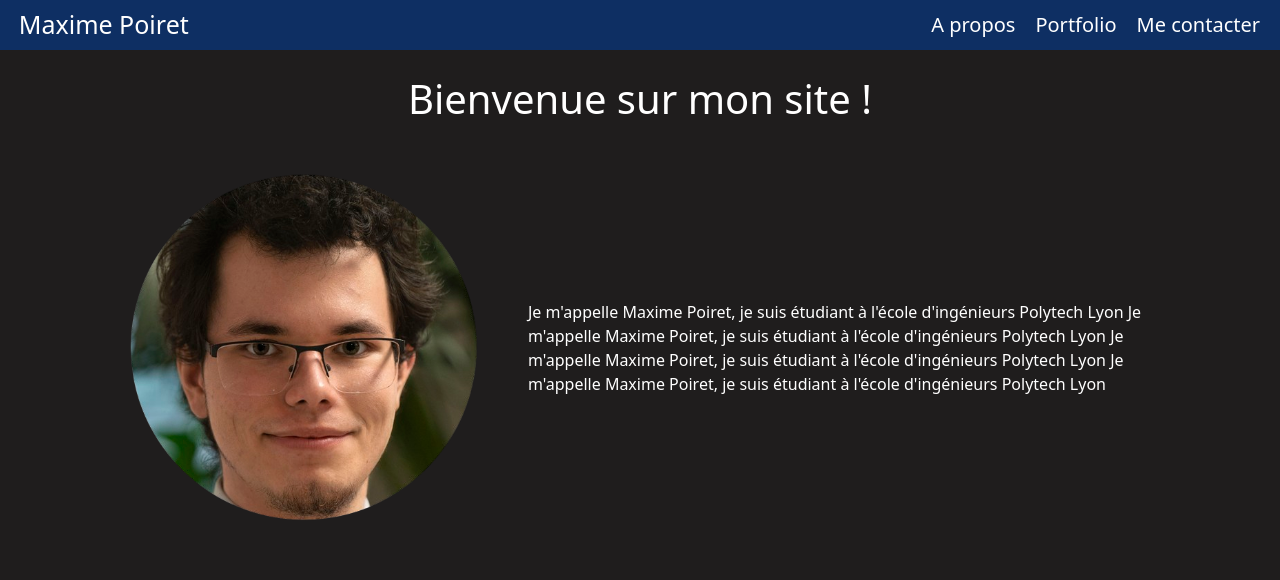
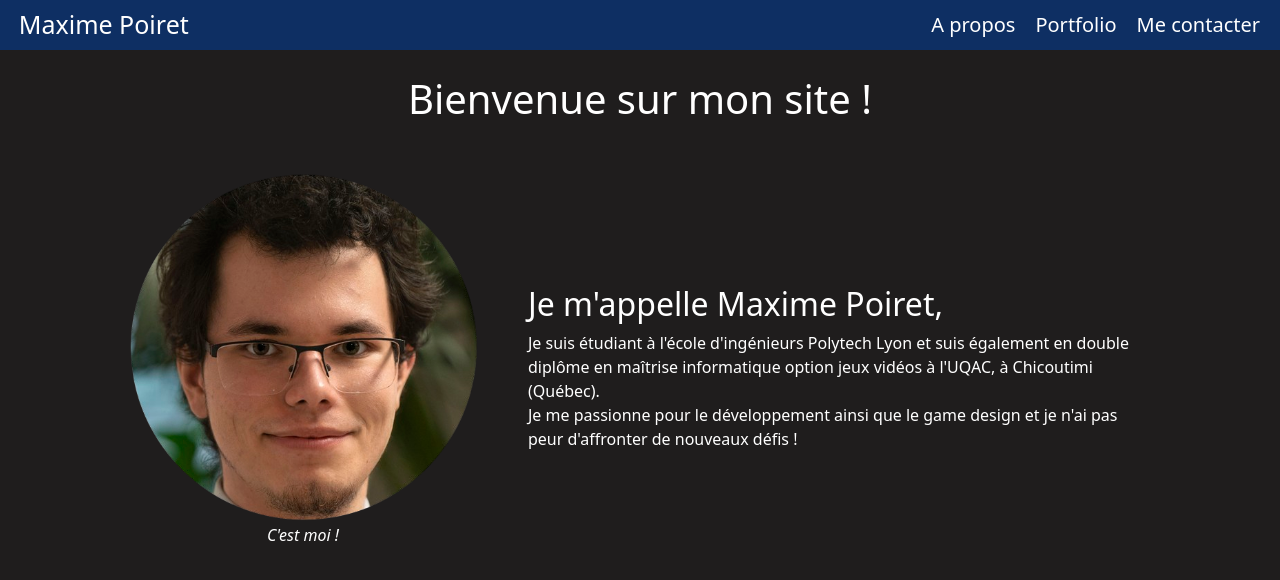
Before and after one commit to LeGrosShetan/portfolio, an Angular app: page / in a window 1280 px wide. Shown: the top 580 px of the page. Built offline with nearby package versions, Linux system fonts and the light colour scheme.

Commit message:
Accueil v1

```diff
--- a/src/app/accueil/accueil.component.css
+++ b/src/app/accueil/accueil.component.css
@@ -23,3 +23,8 @@
   margin-left: 50px;
   width: 60%;
 }
+
+.caption-text{
+  font-style: italic;
+  text-align: center;
+}
--- a/src/app/accueil/accueil.component.html
+++ b/src/app/accueil/accueil.component.html
@@ -2,10 +2,19 @@
   <h1 class="text-main-color welcome-text">Bienvenue sur mon site !</h1>
 
   <div class="presentation-div">
-    <img class="presentation-img" src="../assets/PhotoPrincipale.png">
+    <figure>
+      <img class="presentation-img" src="../assets/PhotoPrincipale.png">
+      <figcaption class="caption-text text-main-color">C'est moi !</figcaption>
+    </figure>
+
 
     <div class="presentation-text text-main-color">
-      Je m'appelle Maxime Poiret, je suis étudiant à l'école d'ingénieurs Polytech Lyon Je m'appelle Maxime Poiret, je suis étudiant à l'école d'ingénieurs Polytech Lyon Je m'appelle Maxime Poiret, je suis étudiant à l'école d'ingénieurs Polytech Lyon Je m'appelle Maxime Poiret, je suis étudiant à l'école d'ingénieurs Polytech Lyon
+      <h2>Je m'appelle Maxime Poiret,</h2>
+      Je suis étudiant à l'école d'ingénieurs Polytech Lyon et suis également en double diplôme en maîtrise informatique
+      option jeux vidéos à l'UQAC, à Chicoutimi (Québec).
+      <br>
+      Je me passionne pour le développement ainsi que le game design et je n'ai pas peur d'affronter de
+      nouveaux défis !
     </div>
   </div>
 </div>
```
